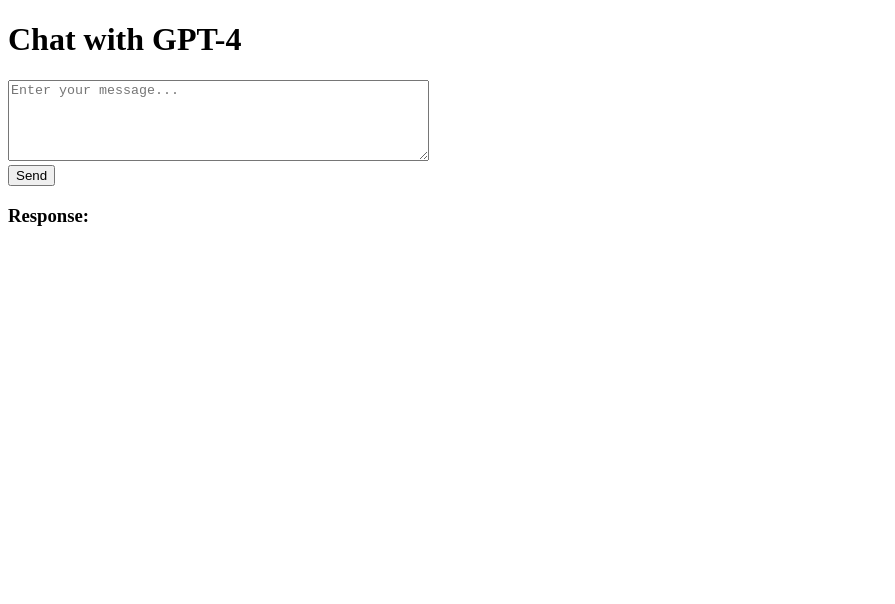
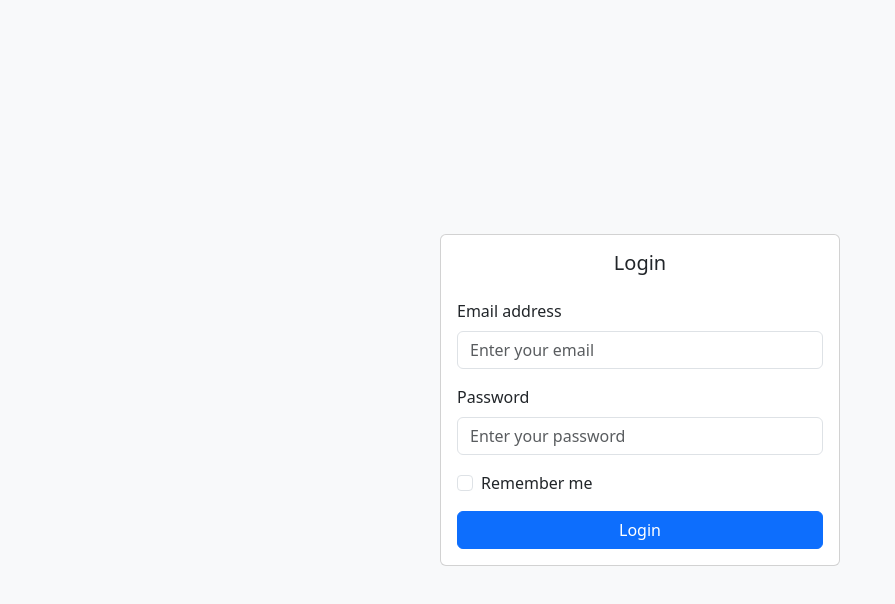
Before and after one commit to Lomidrev0/Hackathon24, a React (Create React App) app in the folder web/: page / in a window 1280 px wide. Shown: the top 604 px of the page, without its empty margins (0-895 px from the left). Built offline with nearby package versions, Linux system fonts and the light colour scheme.

Commit message:
bootstrap

```diff
--- a/package.json
+++ b/package.json
@@ -1,5 +1,6 @@
 {
   "dependencies": {
-    "axios": "^1.7.7"
+    "axios": "^1.7.7",
+    "bootstrap": "^5.3.3"
   }
 }
--- a/web/src/App.js
+++ b/web/src/App.js
@@ -19,24 +19,55 @@
     };
 
     return (
-        <div>
-            <h1>Chat with GPT-4</h1>
-            <textarea
-                value={prompt}
-                onChange={(e) => setPrompt(e.target.value)}
-                placeholder="Enter your message..."
-                rows="5"
-                cols="50"
-            />
-            <br />
-            <button onClick={handleSubmit}>Send</button>
+        <div className="bg-light">
+            <div className="container d-flex justify-content-center align-items-center min-vh-100">
+                <div className="card" style={{width: '100%', maxWidth: '400px'}}>
+                    <div className="card-body">
+                        <h5 className="card-title text-center mb-4">Login</h5>
+                        <form>
+                            {/* Email Input */}
+                            <div className="mb-3">
+                                <label htmlFor="email" className="form-label">Email address</label>
+                                <input
+                                    type="email"
+                                    className="form-control"
+                                    id="email"
+                                    placeholder="Enter your email"
+                                    required
+                                />
+                            </div>
 
-            {/* Display error if any */}
-            {error && <div style={{ color: "red" }}>{error}</div>}
+                            {/* Password Input */}
+                            <div className="mb-3">
+                                <label htmlFor="password" className="form-label">Password</label>
+                                <input
+                                    type="password"
+                                    className="form-control"
+                                    id="password"
+                                    placeholder="Enter your password"
+                                    required
+                                />
+                            </div>
 
-            <div>
-                <h3>Response:</h3>
-                <p>{response}</p>
+                            {/* Remember Me Checkbox */}
+                            <div className="form-check mb-3">
+                                <input
+                                    type="checkbox"
+                                    className="form-check-input"
+                                    id="rememberMe"
+                                />
+                                <label className="form-check-label" htmlFor="rememberMe">
+                                    Remember me
+                                </label>
+                            </div>
+
+                            {/* Login Button */}
+                            <button type="submit" className="btn btn-primary w-100">
+                                Login
+                            </button>
+                        </form>
+                    </div>
+                </div>
             </div>
         </div>
     );
--- a/web/src/index.js
+++ b/web/src/index.js
@@ -2,6 +2,7 @@
 import ReactDOM from 'react-dom/client';
 import App from './App';
 import reportWebVitals from './reportWebVitals';
+import 'bootstrap/dist/css/bootstrap.min.css';
 
 const root = ReactDOM.createRoot(document.getElementById('root'));
 root.render(
```
Also changed, not shown: web/src/index.css (added), 1 other file (tests, documents, lock files or other folders).
